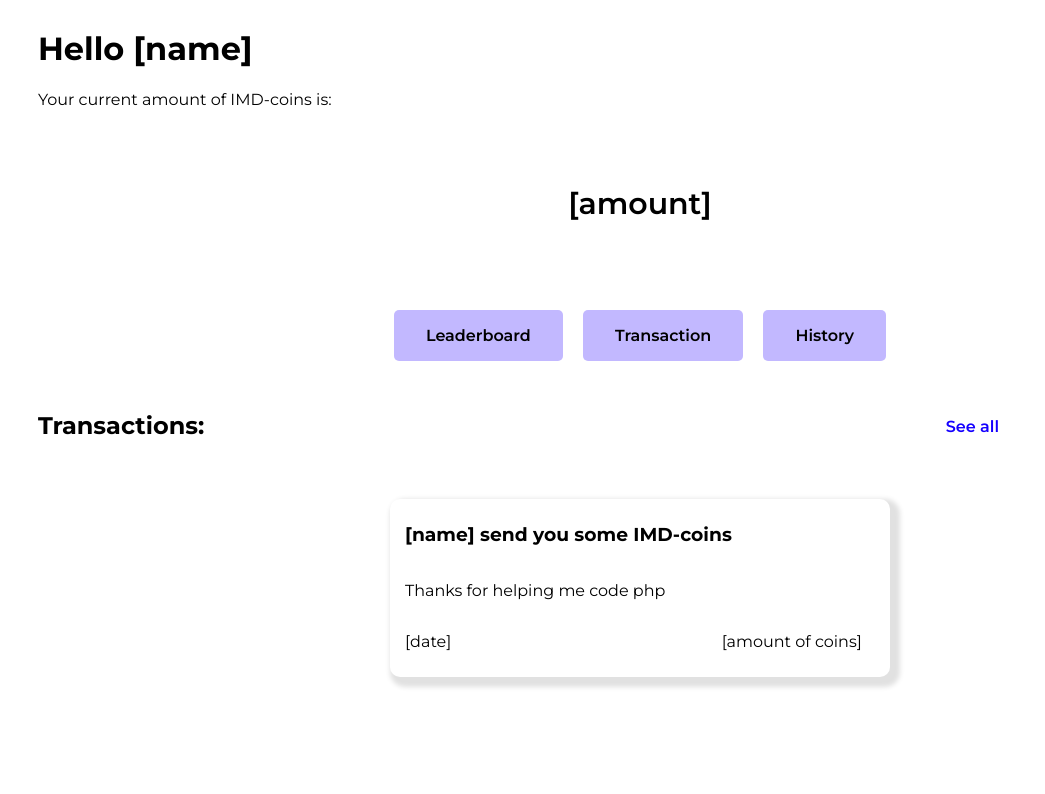
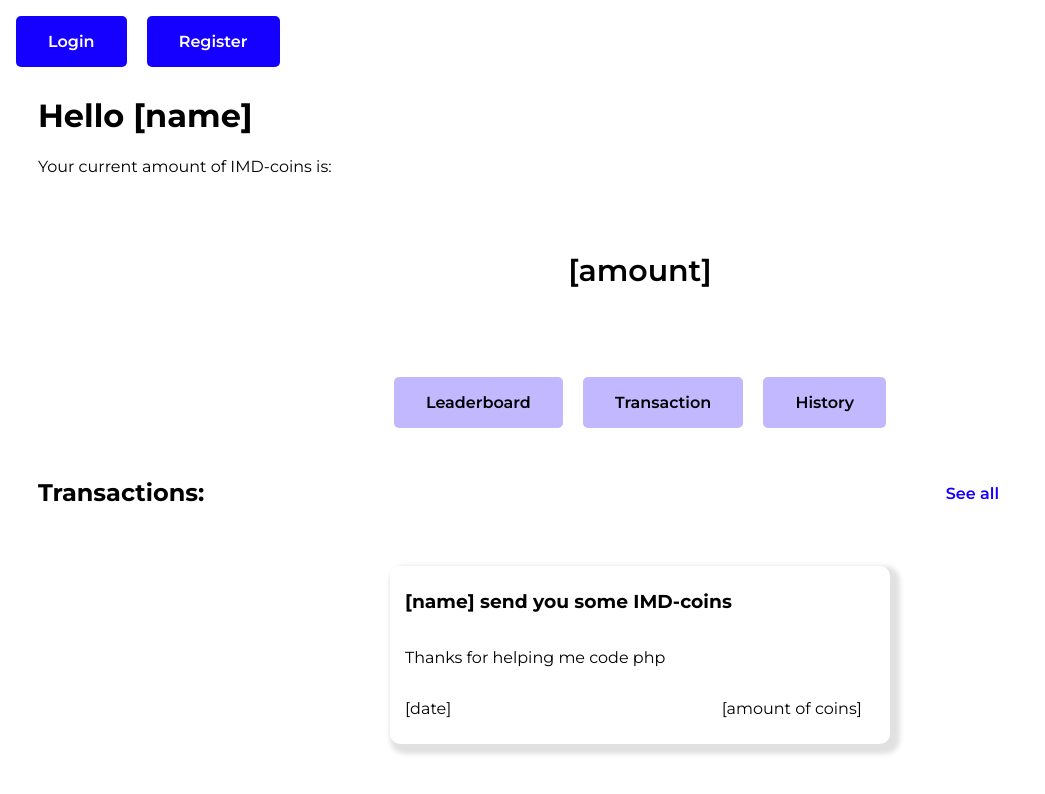
Before and after one commit to ArthurdeLophem/IMDcurrency, a website built with Vite: page home.html in a window 1280 px wide. Shown: the whole page, without its empty margins (0-1045 px from the left). Built offline with nearby package versions, Linux system fonts and the light colour scheme.

```diff
--- a/home.html
+++ b/home.html
@@ -8,6 +8,15 @@
   </head>
   <body>
 
+    <nav>
+      <a href="login.html" class="btn btn--submit">
+        <span class="btn__text">Login</span>
+      </a>
+
+      <a href="register.html" class="btn btn--submit">
+        <span class="btn__text">Register</span>
+      </a>
+    </nav>
     <div class="home-page">
       <div class="intro">
         <h1>Hello [name]</h1>
```
